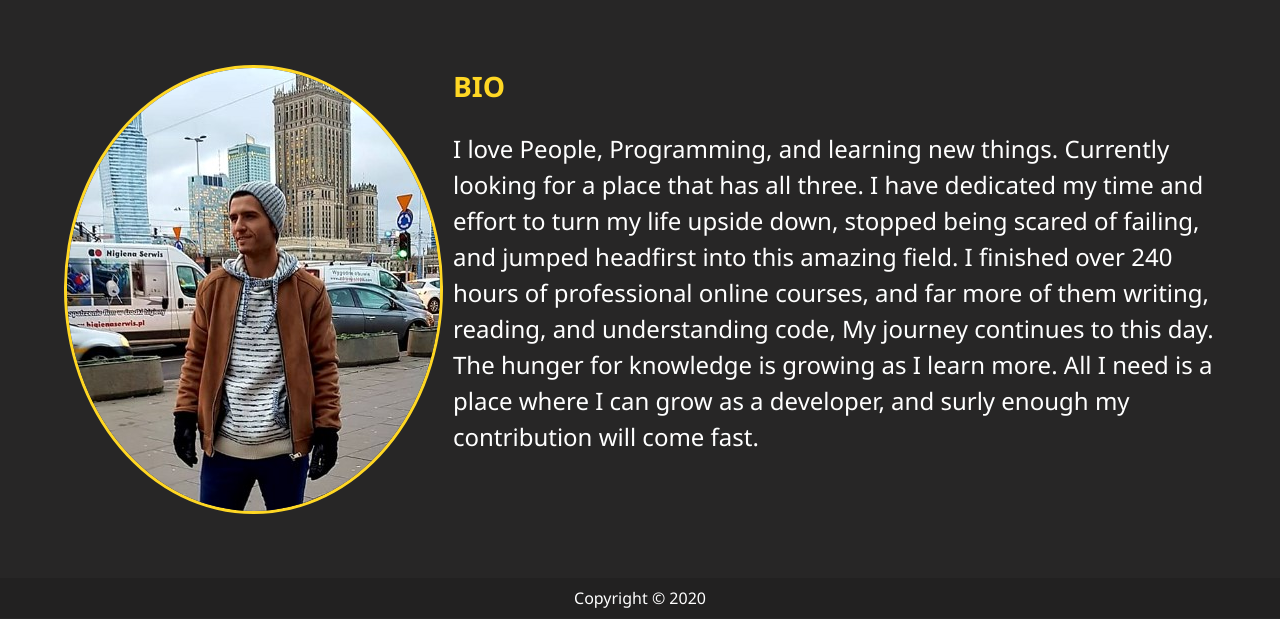
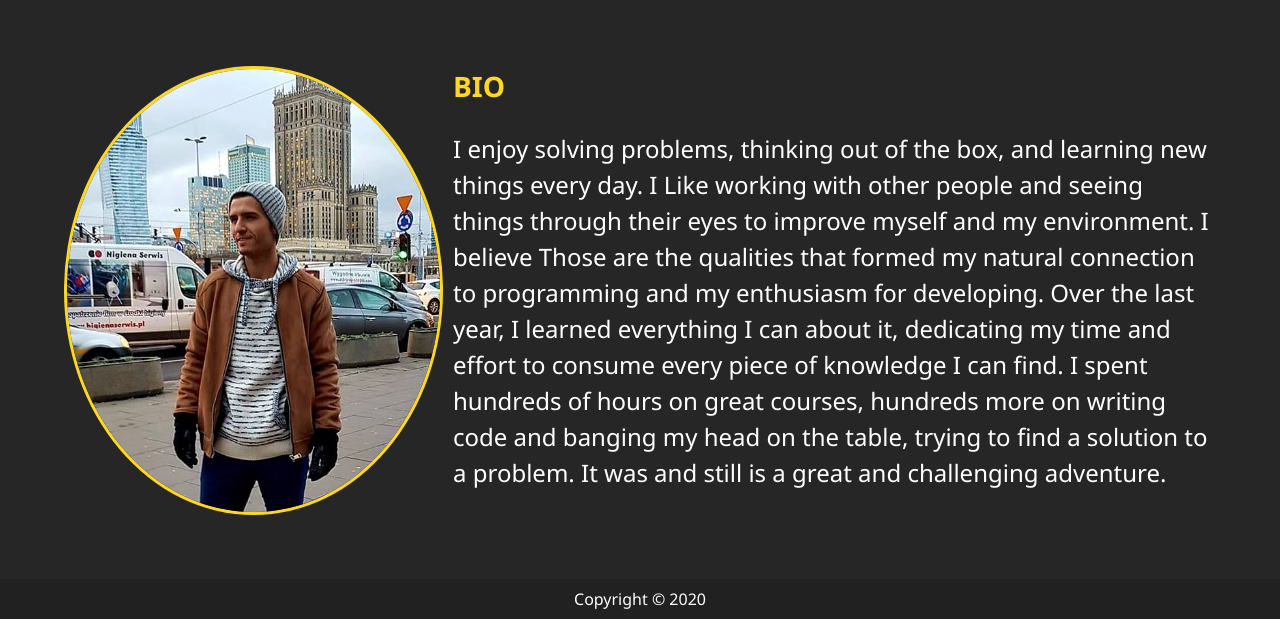
Before and after one commit to ormeiry/OR-s-Portfolio, a website: page dist/about.html in a window 1280 px wide. Shown: the part 223-842 px from the top of the page. Drawn offline with Linux system fonts and the light colour scheme.

Commit message:
Updated the about me section.

```diff
--- a/dist/about.html
+++ b/dist/about.html
@@ -42,15 +42,16 @@
         <div class="bio">
           <h3 class="text-secondary">BIO</h3>
           <p>
-            I love People, Programming, and learning new things. Currently
-            looking for a place that has all three. I have dedicated my time and
-            effort to turn my life upside down, stopped being scared of failing,
-            and jumped headfirst into this amazing field. I finished over 240
-            hours of professional online courses, and far more of them writing,
-            reading, and understanding code, My journey continues to this day.
-            The hunger for knowledge is growing as I learn more. All I need is a
-            place where I can grow as a developer, and surly enough my
-            contribution will come fast.
+        I enjoy solving problems, thinking out of the box, and learning new
+        things every day. I Like working with other people and seeing things
+        through their eyes to improve myself and my environment. I believe Those
+        are the qualities that formed my natural connection to programming and
+        my enthusiasm for developing. Over the last year, I learned everything I
+        can about it, dedicating my time and effort to consume every piece of
+        knowledge I can find. I spent hundreds of hours on great courses,
+        hundreds more on writing code and banging my head on the table, trying
+        to find a solution to a problem. It was and still is a great and
+        challenging adventure.
           </p>
         </div>
       </div>
```
